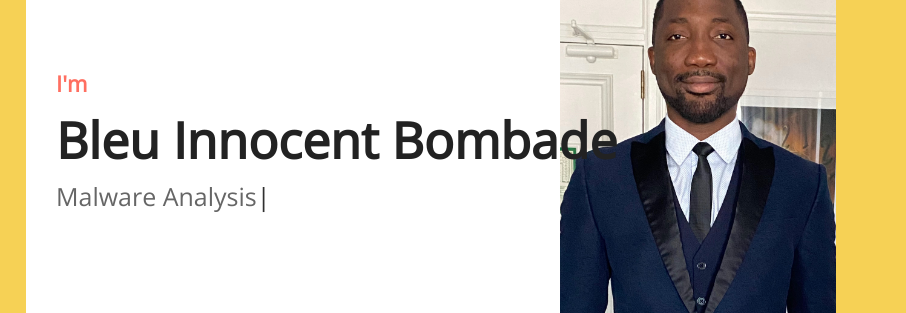
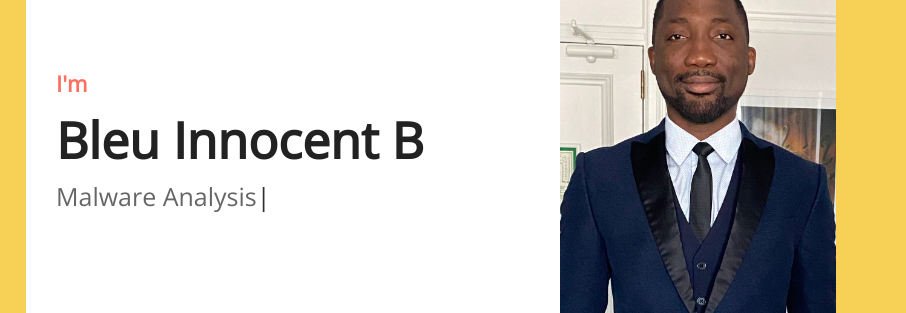
Before and after one commit to Innos-1er-du-Nom/resume-2-master, a plain HTML site: page index.html in a window 1280 px wide. Shown: the part 87-400 px from the top of the page, 374-1280 px from the left. Drawn offline with nearby package versions, Linux system fonts and the light colour scheme.

Commit message:
Update index.html

```diff
--- a/index.html
+++ b/index.html
@@ -71,7 +71,7 @@
                 <div class="header" id="header">
                     <div class="content-inner">
                         <p>I'm</p>
-                        <h1>Bleu Innocent Bombade</h1>
+                        <h1>Bleu Innocent B</h1>
                         <h2></h2>
                         <div class="typed-text">Expert CyberSecurity, Malware Analysis, Devops Enginner, AI Trainer </div>
                     </div>
```
